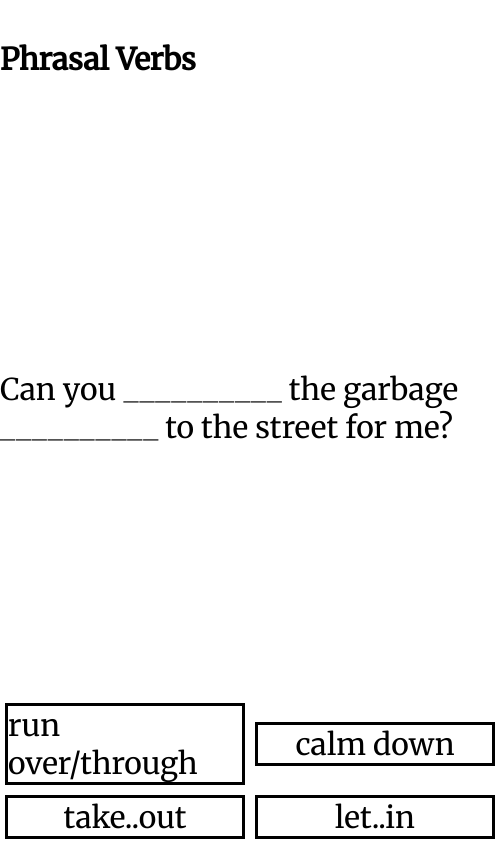
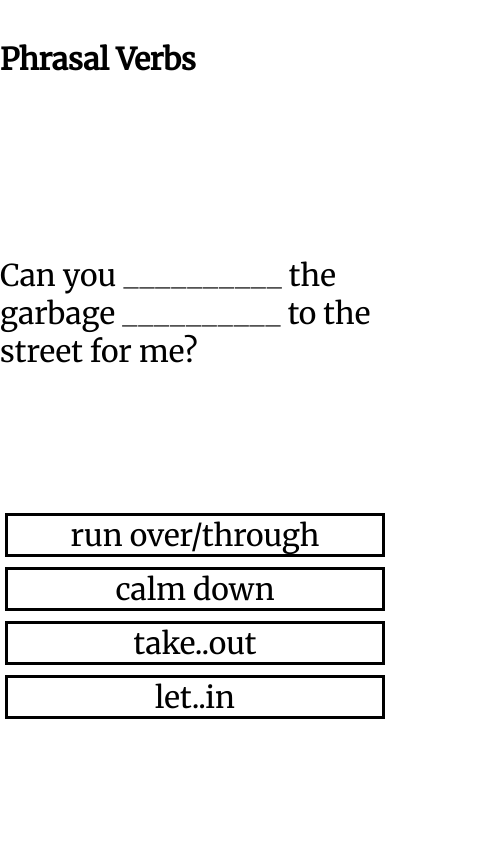
Before and after one commit to sivakar12/phrasal-verbs, a React (Create React App) app: page / in a window 390 px wide. Shown: the whole page, 500 px wide, since content can reach past the window. Built offline with nearby package versions, Linux system fonts and the light colour scheme.

Commit message:
Fix alignment for small screens

```diff
--- a/src/Prompt.js
+++ b/src/Prompt.js
@@ -3,7 +3,7 @@ import PropTypes from 'prop-types';
 
 const promptStyle = {
   height: '100vh',
-  width: '500px',
+  width: 'min(500px, 100vw)',
   fontSize: '30px',
   display: 'flex',
   justifyContent: 'space-between',
@@ -17,12 +17,13 @@ const optionsStyle = {
   flexDirection: 'row',
   flexWrap: 'wrap',
   alignItems: 'center',
-  justifyContent: 'stretch'
+  justifyContent: 'stretch',
+  paddingBottom: '120px'
 }
 const buttonStyle = {
   boxSizing: 'border-box',
   margin: '5px',
-  width: '48%',
+  width: 'max(250px, 100vw)',
   border: '3px solid',
   display: 'flex',
   alignItems: 'baseline',
```
